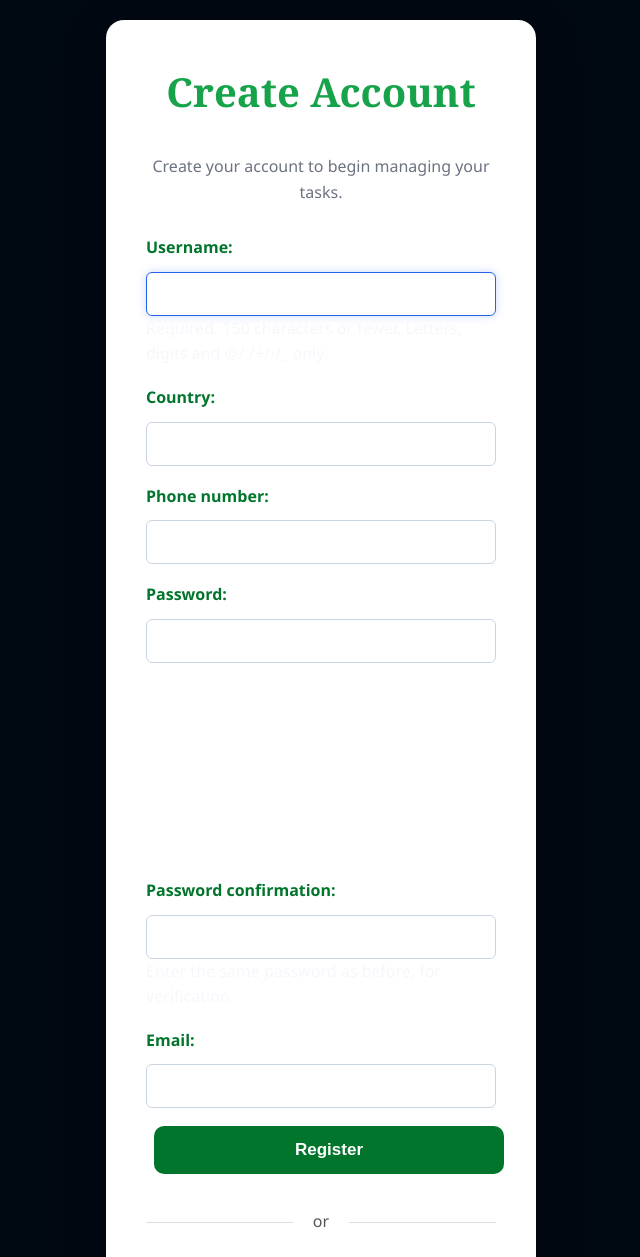
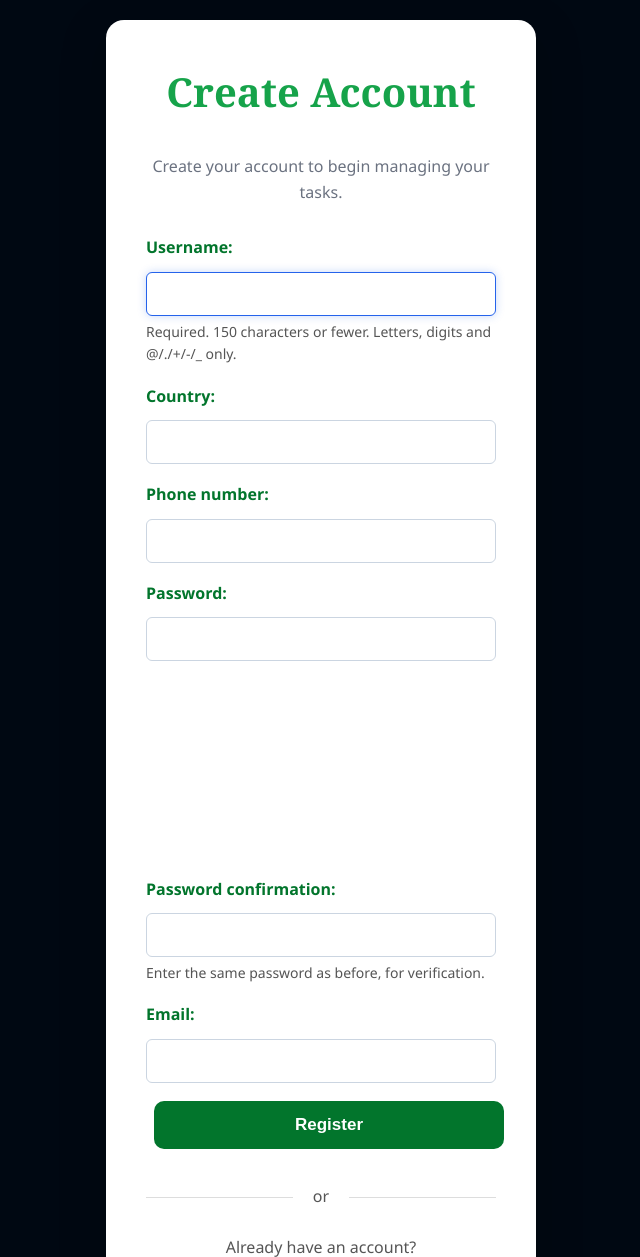
Before and after one commit to remzyayo/ALX_CapstoneProject, a Django app: page /register/ in a window 1280 px wide. Shown: the top 1257 px of the page, without its empty margins (319-959 px from the left). Run offline with Django 5.2, Linux system fonts and the light colour scheme.

Commit message:
Add Helptext

```diff
--- a/expenses/static/expenses/css/style.css
+++ b/expenses/static/expenses/css/style.css
@@ -635,3 +635,20 @@ textarea:focus {
 .forgot-password a:hover{
     background:#02752C ;
 }
+
+.helptext {
+    display: block;
+    color: #555;
+    font-size: 14px;
+    margin-top: 5px;
+    margin-bottom: 15px;
+}
+
+.helptext ul {
+    margin-left: 20px;
+    color: #02752C;
+}
+
+.helptext li {
+    color: #02752C;
+}
```
